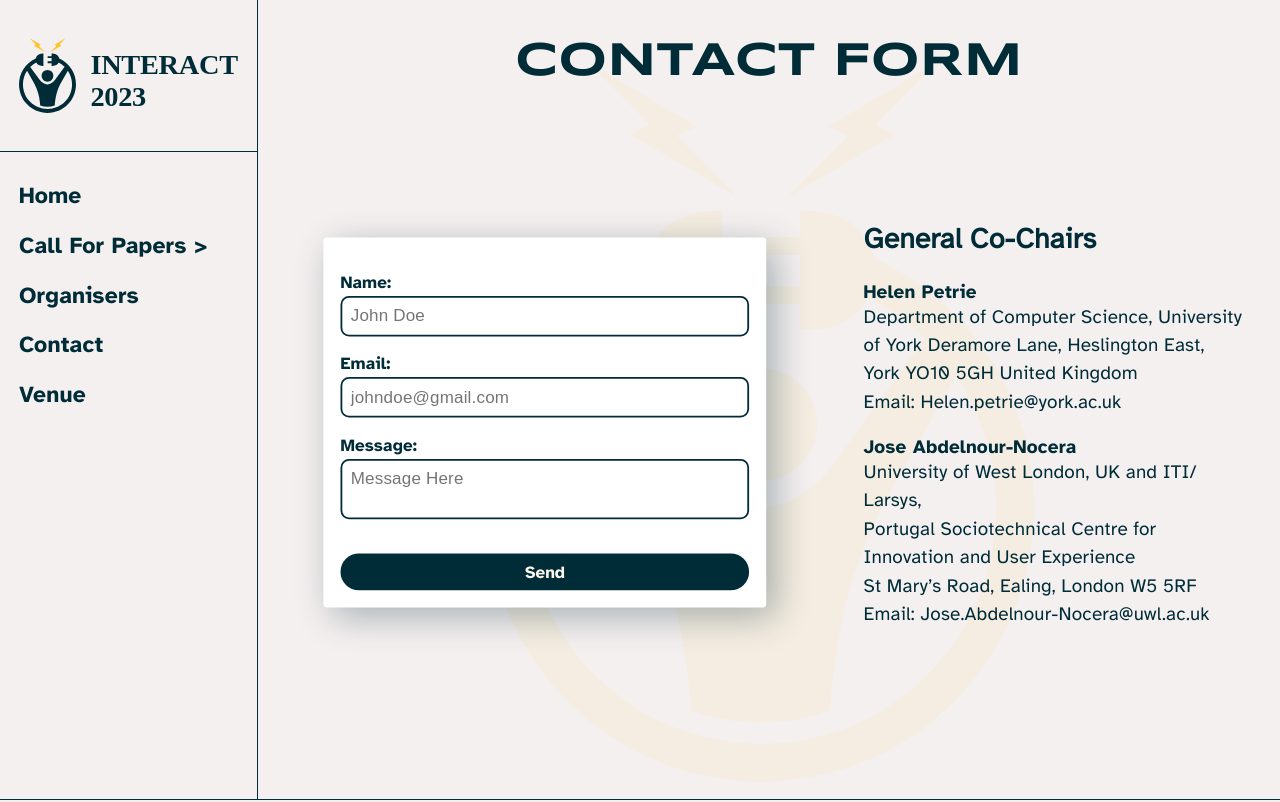
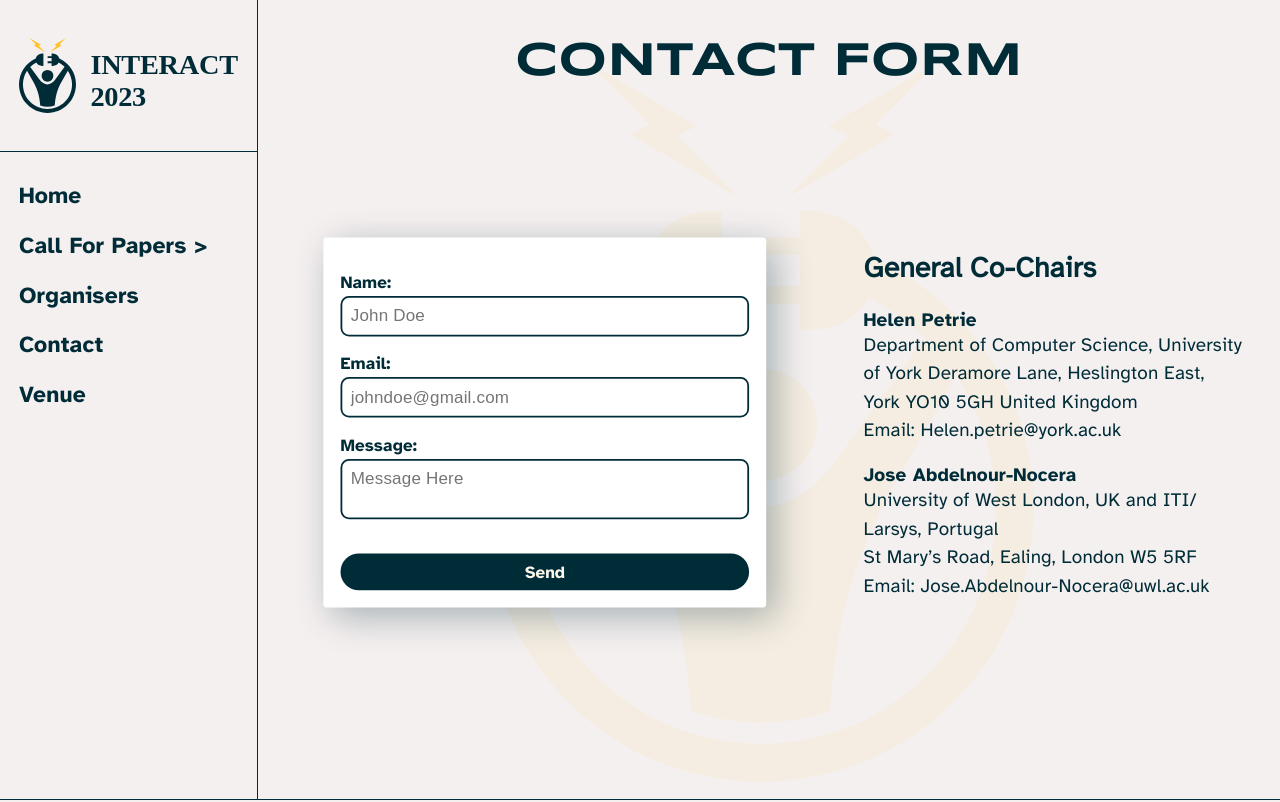
Before and after one commit to weizenyang/interact-2023-no-backend, an Astro site: page /contact in a window 1280 px wide. Shown: the top 802 px of the page. Built offline with nearby package versions, Linux system fonts and the light colour scheme; Astro itself is replaced by a stand-in of ours.

Commit message:
Update contact.astro

```diff
--- a/src/pages/contact.astro
+++ b/src/pages/contact.astro
@@ -54,7 +54,7 @@ import Prefooter from '../components/Pre-footer.astro';
 
 							<h4>Jose Abdelnour-Nocera</h4>
 							<p> University of West London, UK and ITI/ Larsys,
-								<br>Portugal Sociotechnical Centre for Innovation and User Experience
+							Portugal
 
 								<br>St Mary’s Road, Ealing, London W5 5RF
 								<br>Email: Jose.Abdelnour-Nocera@uwl.ac.uk
```
